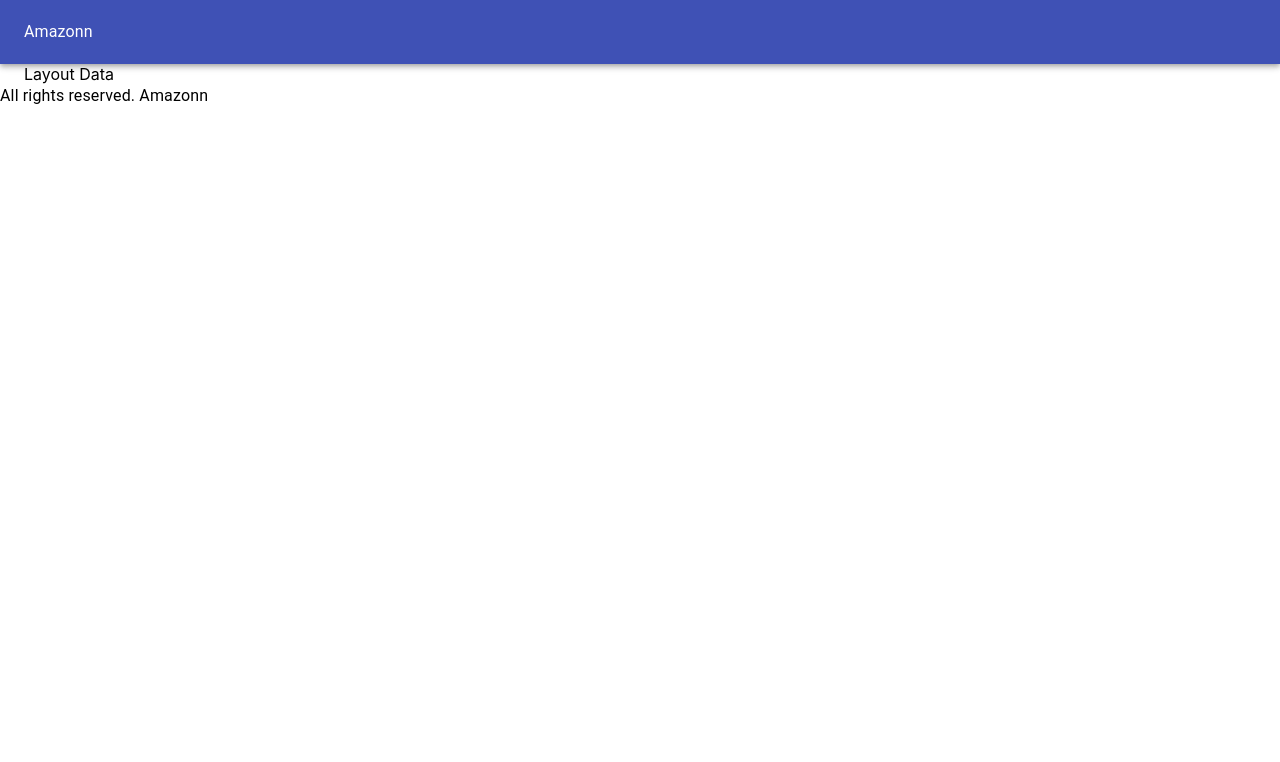
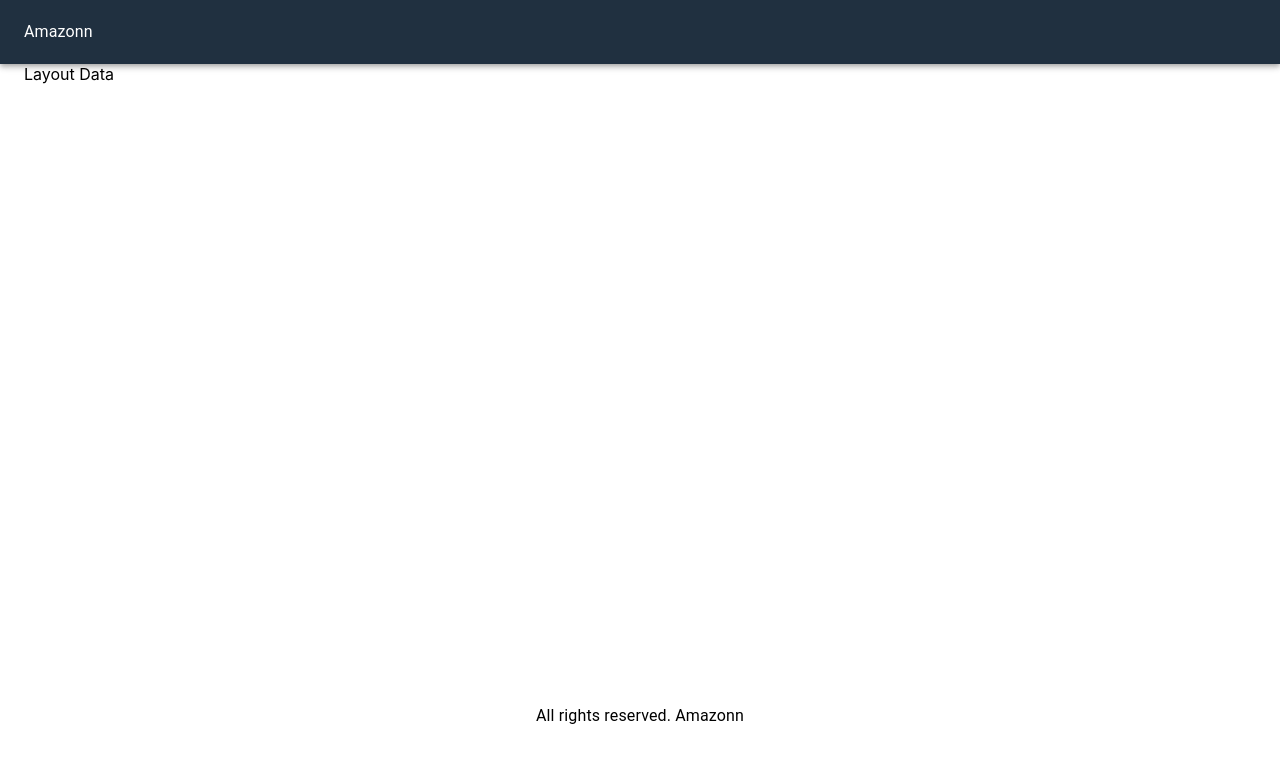
Before and after one commit to ishaq001/next-amazon, a Next.js app: page / in a window 1280 px wide. Shown: the top 762 px of the page. Built offline with nearby package versions, Linux system fonts and the light colour scheme.

Commit message:
add/fixed styling issues

```diff
--- a/components/Layout.js
+++ b/components/Layout.js
@@ -1,19 +1,21 @@
 import { AppBar, Container, Toolbar, Typography } from '@material-ui/core';
 import Head from 'next/head';
+import { useStyles } from './../utils/styles';
 
 export const Layout = ({ children }) => {
+  const classes = useStyles();
   return (
     <div>
       <Head>
         <title>Next Amazonn</title>
       </Head>
-      <AppBar position="static">
+      <AppBar className={classes.navbar} position="static">
         <Toolbar>
           <Typography>Amazonn</Typography>
         </Toolbar>
       </AppBar>
-      <Container>{children}</Container>
-      <footer>
+      <Container className={classes.main}>{children}</Container>
+      <footer className={classes.footer}>
         <Typography>All rights reserved. Amazonn</Typography>
       </footer>
     </div>
--- a/pages/_app.js
+++ b/pages/_app.js
@@ -1,7 +1,14 @@
-import '../styles/globals.css'
+import '../styles/globals.css';
 
 function MyApp({ Component, pageProps }) {
-  return <Component {...pageProps} />
+  // useEffect(() => {
+  //   const jssStyles = document.querySelector('#jss-server-side');
+  //   console.log(jssStyles);
+  //   if (jssStyles) {
+  //     jssStyles.parentElement.removeChild(jssStyles);
+  //   }
+  // }, []);
+  return <Component {...pageProps} />;
 }
 
-export default MyApp
+export default MyApp;
--- /dev/null
+++ b/pages/_document.js
@@ -0,0 +1,34 @@
+import React from 'react';
+import Document, { Html, Head, Main, NextScript } from 'next/document';
+import { ServerStyleSheets } from '@material-ui/core/styles';
+export default class MyDocument extends Document {
+  render() {
+    return (
+      <Html>
+        <Head></Head>
+        <body>
+          <Main />
+          <NextScript />
+        </body>
+      </Html>
+    );
+  }
+}
+
+MyDocument.getInitialProps = async (ctx) => {
+  const sheets = new ServerStyleSheets();
+  const originalRenderPage = ctx.renderPage;
+  ctx.renderPage = () => {
+    return originalRenderPage({
+      enhancedApp: (App) => (props) => sheets.collect(<App {...props} />),
+    });
+  };
+  const initialProps = await Document.getInitialProps(ctx);
+  return {
+    ...initialProps,
+    styles: [
+      ...React.Children.toArray(initialProps.styles),
+      sheets.getStyleElement(),
+    ],
+  };
+};
--- /dev/null
+++ b/utils/styles.js
@@ -0,0 +1,17 @@
+import { makeStyles } from '@material-ui/core';
+
+export const useStyles = makeStyles({
+  navbar: {
+    backgroundColor: '#203040',
+    '& a': {
+      color: '#fff',
+      marginLeft: 10,
+    },
+  },
+  main:{
+    minHeight:'80vh'
+  },
+  footer: {
+    textAlign: 'center'
+  }
+});
```
